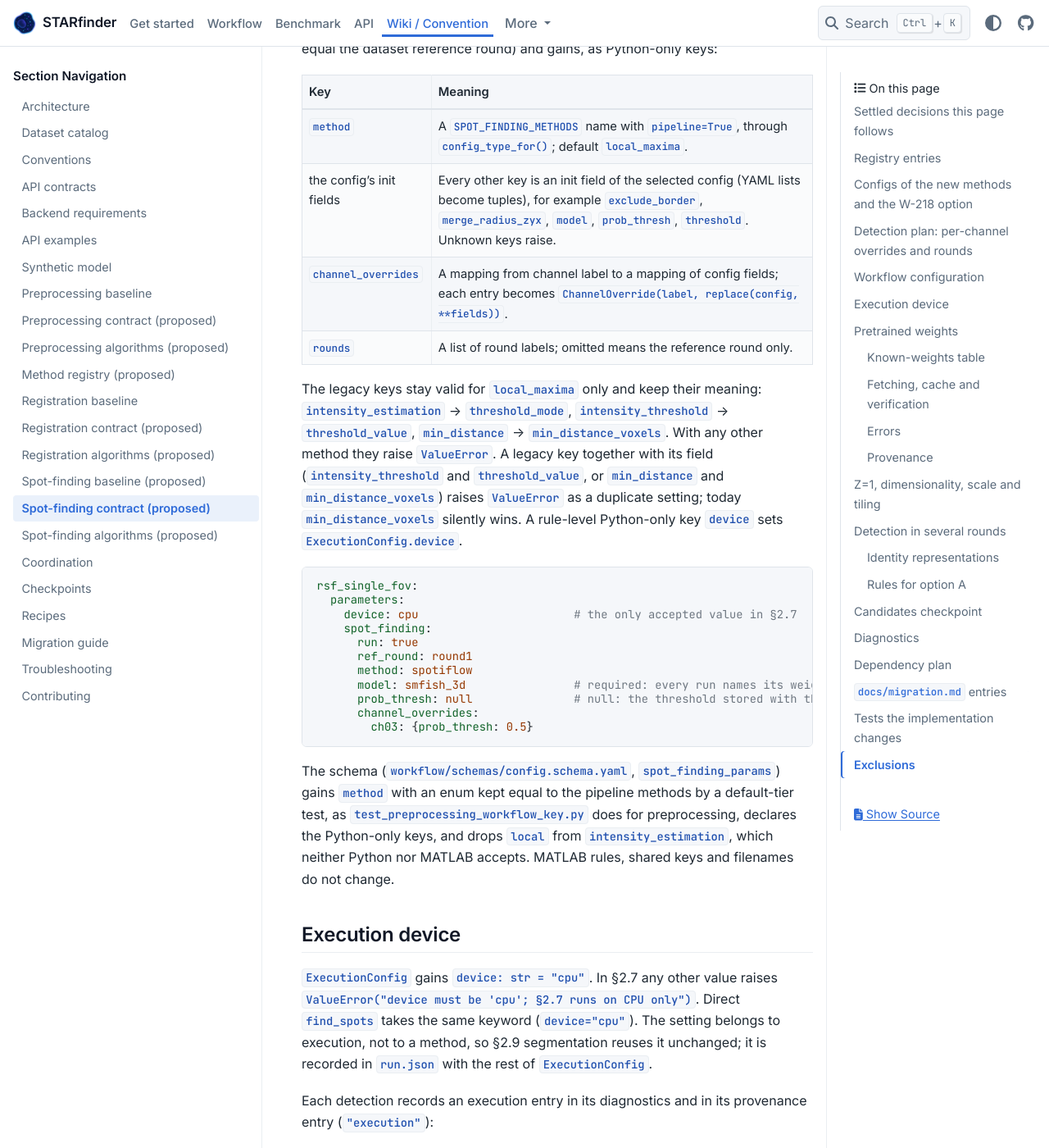
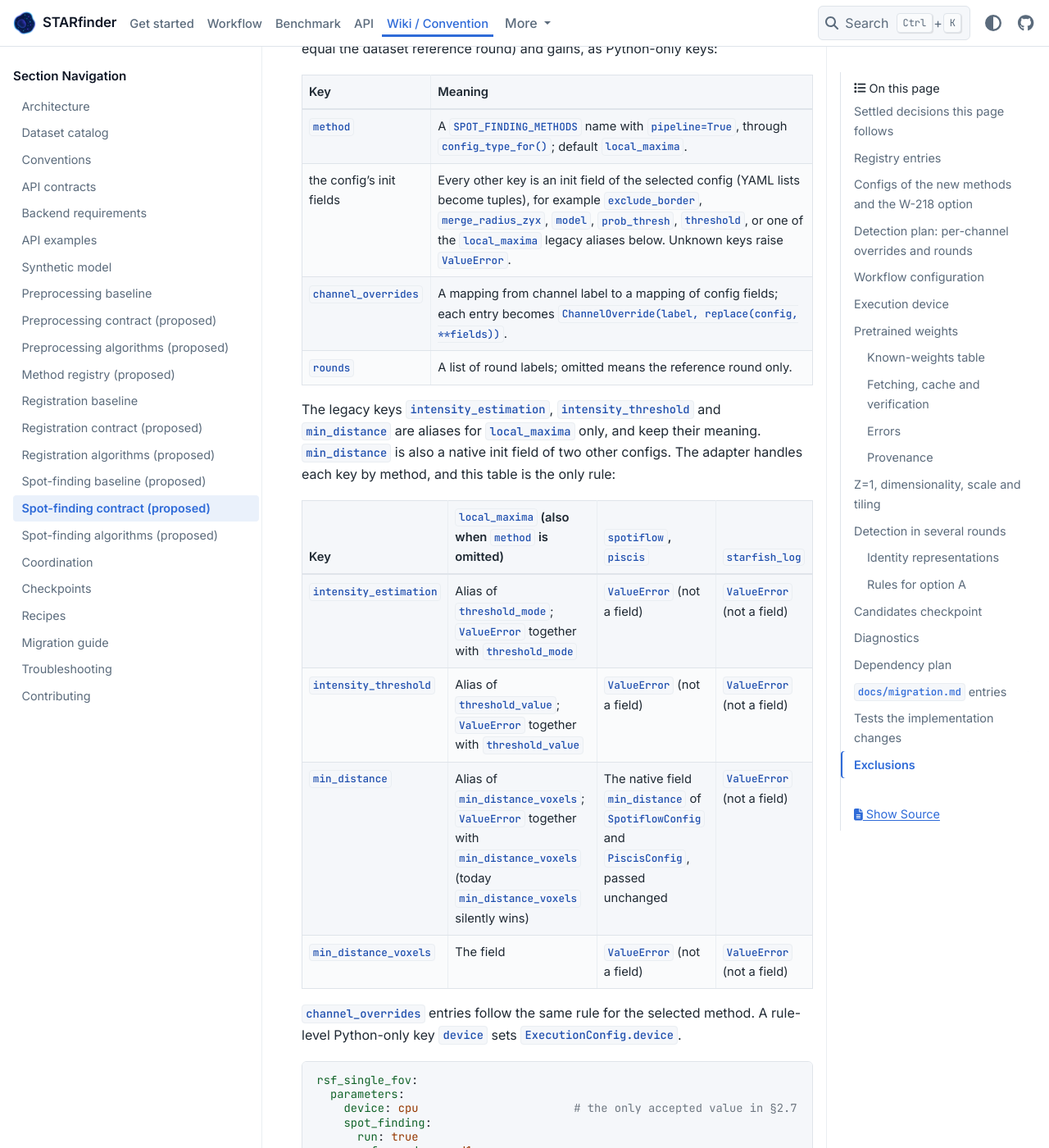
Before and after one commit to wanglab-broad/starfinder, a Sphinx documentation site: the page built from docs/spot-finding-contract.md, in a window 1280 px wide and 1400 px high, scrolled down 5791 px. Shown: the whole window at 82% size. Built offline with Sphinx 7.4.7 and the PyData theme 0.15.4, drawn with Linux system fonts in a browser that asks for light colours; some of the changed text lies outside the part shown.

Commit message:
fix(w-267): address review findings (reconcile the §2.7 spot-finding…)
(1) Contract consistency: docs/spot-finding-contract.md now has a single
method-aware key table. `min_distance` is the alias of
`min_distance_voxels` for local_maxima (both together raise), the native
field of Spotiflow and Piscis (passed unchanged), and an error for
starfish_log; the other legacy aliases raise for every other method. The
init-field row and migration entry 3 agree with the table. The run order
keeps the registry mechanism unchanged: require() imports the library,
then resolve_weights hashes the files without the library, then the
model is constructed. (2) Validation …

Linear-Issue: W-267

````diff
--- a/docs/spot-finding-contract.md
+++ b/docs/spot-finding-contract.md
@@ -179,18 +179,24 @@ equal the dataset reference round) and gains, as Python-only keys:
 | Key | Meaning |
 | --- | --- |
 | `method` | A `SPOT_FINDING_METHODS` name with `pipeline=True`, through `config_type_for()`; default `local_maxima`. |
-| the config's init fields | Every other key is an init field of the selected config (YAML lists become tuples), for example `exclude_border`, `merge_radius_zyx`, `model`, `prob_thresh`, `threshold`. Unknown keys raise. |
+| the config's init fields | Every other key is an init field of the selected config (YAML lists become tuples), for example `exclude_border`, `merge_radius_zyx`, `model`, `prob_thresh`, `threshold`, or one of the `local_maxima` legacy aliases below. Unknown keys raise `ValueError`. |
 | `channel_overrides` | A mapping from channel label to a mapping of config fields; each entry becomes `ChannelOverride(label, replace(config, **fields))`. |
 | `rounds` | A list of round labels; omitted means the reference round only. |
 
-The legacy keys stay valid for `local_maxima` only and keep their meaning:
-`intensity_estimation` → `threshold_mode`, `intensity_threshold` →
-`threshold_value`, `min_distance` → `min_distance_voxels`. With any other method
-they raise `ValueError`. A legacy key together with its field
-(`intensity_threshold` and `threshold_value`, or `min_distance` and
-`min_distance_voxels`) raises `ValueError` as a duplicate setting; today
-`min_distance_voxels` silently wins. A rule-level Python-only key `device` sets
-`ExecutionConfig.device`.
+The legacy keys `intensity_estimation`, `intensity_threshold` and
+`min_distance` are aliases for `local_maxima` only, and keep their meaning.
+`min_distance` is also a native init field of two other configs. The adapter
+handles each key by method, and this table is the only rule:
+
+| Key | `local_maxima` (also when `method` is omitted) | `spotiflow`, `piscis` | `starfish_log` |
+| --- | --- | --- | --- |
+| `intensity_estimation` | Alias of `threshold_mode`; `ValueError` together with `threshold_mode` | `ValueError` (not a field) | `ValueError` (not a field) |
+| `intensity_threshold` | Alias of `threshold_value`; `ValueError` together with `threshold_value` | `ValueError` (not a field) | `ValueError` (not a field) |
+| `min_distance` | Alias of `min_distance_voxels`; `ValueError` together with `min_distance_voxels` (today `min_distance_voxels` silently wins) | The native field `min_distance` of `SpotiflowConfig` and `PiscisConfig`, passed unchanged | `ValueError` (not a field) |
+| `min_distance_voxels` | The field | `ValueError` (not a field) | `ValueError` (not a field) |
+
+`channel_overrides` entries follow the same rule for the selected method. A
+rule-level Python-only key `device` sets `ExecutionConfig.device`.
 
 ```yaml
 rsf_single_fov:
@@ -293,7 +299,10 @@ a worker). The Piscis library defaults to `20251212` and the E02 proposal named
 * **Verification on every run.** Before loading, the wrapper resolves the folder,
   checks that every listed file exists and recomputes its SHA-256 (the loaded
   files are 30 to 142 MB; the cost is not measured yet and is recorded by the
-  implementation). Only then does it import the library.
+  implementation). Only then does it construct the model from those files. The
+  library has already been imported by the registry's `require()` (next
+  section); verification comes before model construction, which is the step that
+  could otherwise reach a library cache or the network.
 * **Loading route.** Spotiflow: `Spotiflow.from_folder(<folder>,
   map_location="cpu")` (W-266). Piscis: `Piscis(model_name=str(<folder> /
   <model>))`, an absolute path without `.pt`, which piscis 1.1.0 resolves to that
@@ -314,10 +323,15 @@ a worker). The Piscis library defaults to `20251212` and the E02 proposal named
 | A file's SHA-256 differs from the table | `WeightsHashMismatchError` (a `ValueError`) naming the file and both hashes |
 | The model name is unknown, or belongs to the other method | `ValueError` at config construction, listing the known names |
 
-The order at run time is: the dependency check (`require`), then weight
-resolution and hashing, then the import and load. `resolve_weights(method, model)`
-performs the second step on its own, so its errors can be tested without the
-extras. Tests skip when an extra is not installed (`pytest.importorskip`) and fail
+The order at run time keeps the registry mechanism of {doc}`method-registry`
+unchanged: (1) `require(spec, ...)` imports each declared dependency, as
+`_registry.require` does today, and raises `SpotFindingBackendUnavailableError`
+when one is missing; (2) `resolve_weights(method, model)` resolves the cache
+folder and recomputes every listed SHA-256, without using the library; (3) the
+model is constructed from the verified files (`Spotiflow.from_folder`, the
+absolute-path `Piscis`). A missing extra is therefore reported before missing or
+changed weights. `resolve_weights` performs step 2 on its own, so its errors can
+be tested without the extras. Tests skip when an extra is not installed (`pytest.importorskip`) and fail
 with `MissingWeightsError` when the extra is installed but the weights are not
 fetched (D3).
 
@@ -539,9 +553,12 @@ The implementation adds these entries:
    never downloads weights.
 3. **Workflow keys.** The `spot_finding` block's `method` key and config fields,
    `channel_overrides`, `rounds` and the rule-level `device`. The legacy keys are
-   valid for `local_maxima` only. **Intentional change:** `min_distance` together
-   with `min_distance_voxels`, or a legacy key together with its field, now raises
-   instead of silently preferring one; `local` leaves the schema enum.
+   aliases for `local_maxima` only, and `min_distance` is the native field of
+   `spotiflow` and `piscis` (the method-aware table of
+   {doc}`spot-finding-contract`). **Intentional change:** for `local_maxima`,
+   `min_distance` together with `min_distance_voxels`, or another legacy key
+   together with its field, now raises instead of silently preferring one;
+   `local` leaves the schema enum.
 4. **Detection plan.** `SpotFindingPlan` and `ChannelOverride`; `find_spots` and
    `PipelineConfig.detection` accept a plan; the `round` column of multi-round
    results; decoding a multi-round set raises until §2.8.
````
Also changed, not shown: docs/spot-finding-algorithms.md (+21 -16 lines).
